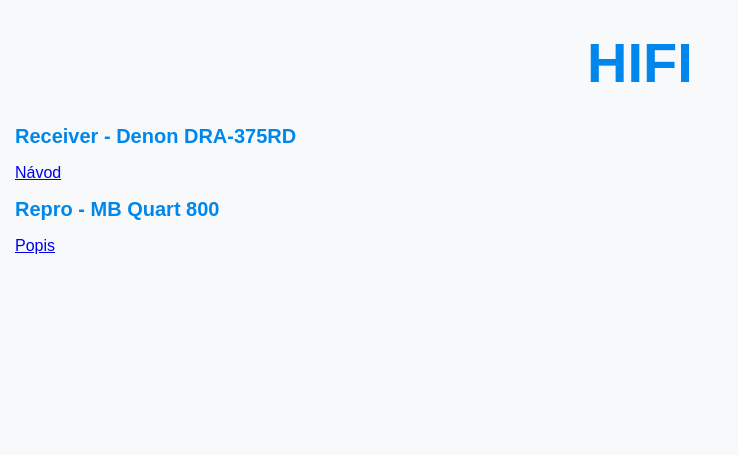
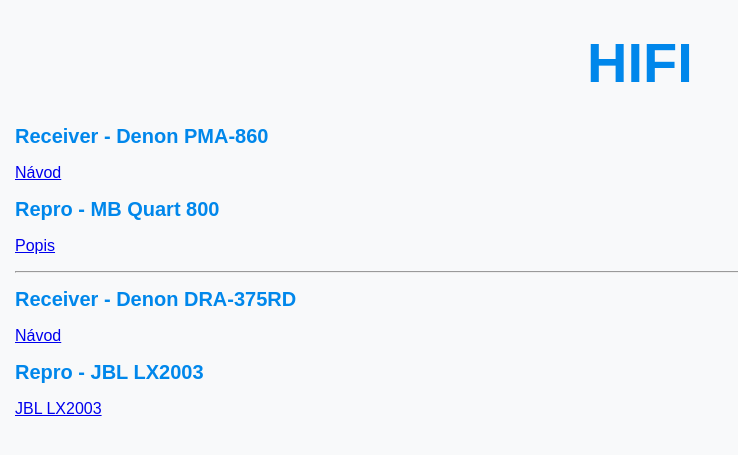
Before and after one commit to bedjan/bedjan.github.io, a Jekyll site: the page built from hifi.md, in a window 1280 px wide. Shown: the top 455 px of the page, without its empty margins (0-738 px from the left). Built offline with Jekyll 4.4.1, drawn with Linux system fonts in a browser that asks for light colours.

Commit message:
Update hifi.md

```diff
--- a/hifi.md
+++ b/hifi.md
@@ -4,9 +4,19 @@ title: Hifi
 ---
 
 
+# Receiver - Denon PMA-860
+
+[Návod](https://www.pieraisa.it/forum_share/SCHEMI_E_MANUALI/DENON/Denon-PMA-860-Service-Manual.pdf)
+
+# Repro - MB Quart 800
+[Popis](https://hifi-wiki.com/index.php/MB_Quart_800)
+
+-----------------------
+
 # Receiver - Denon DRA-375RD
 
 [Návod](https://www.partstown.com/modelManual/DNON-DRA375RD_sm.pdf?v=1670948440524)
 
-# Repro - MB Quart 800
-[Popis](https://hifi-wiki.com/index.php/MB_Quart_800)
+# Repro - JBL LX2003
+
+[JBL LX2003](https://www.hifiengine.com/manual_library/jbl/lx2003.shtml)
```
